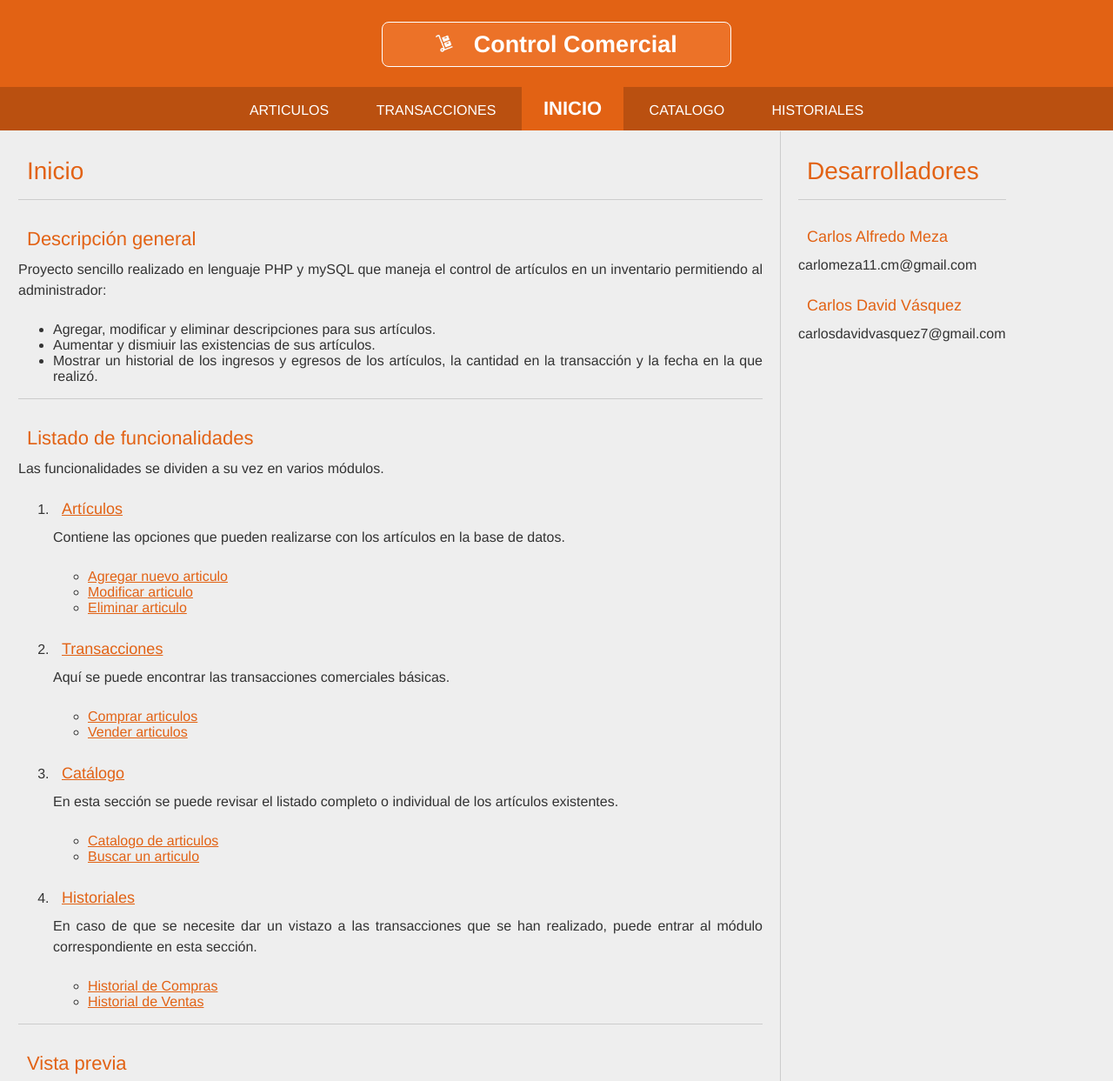
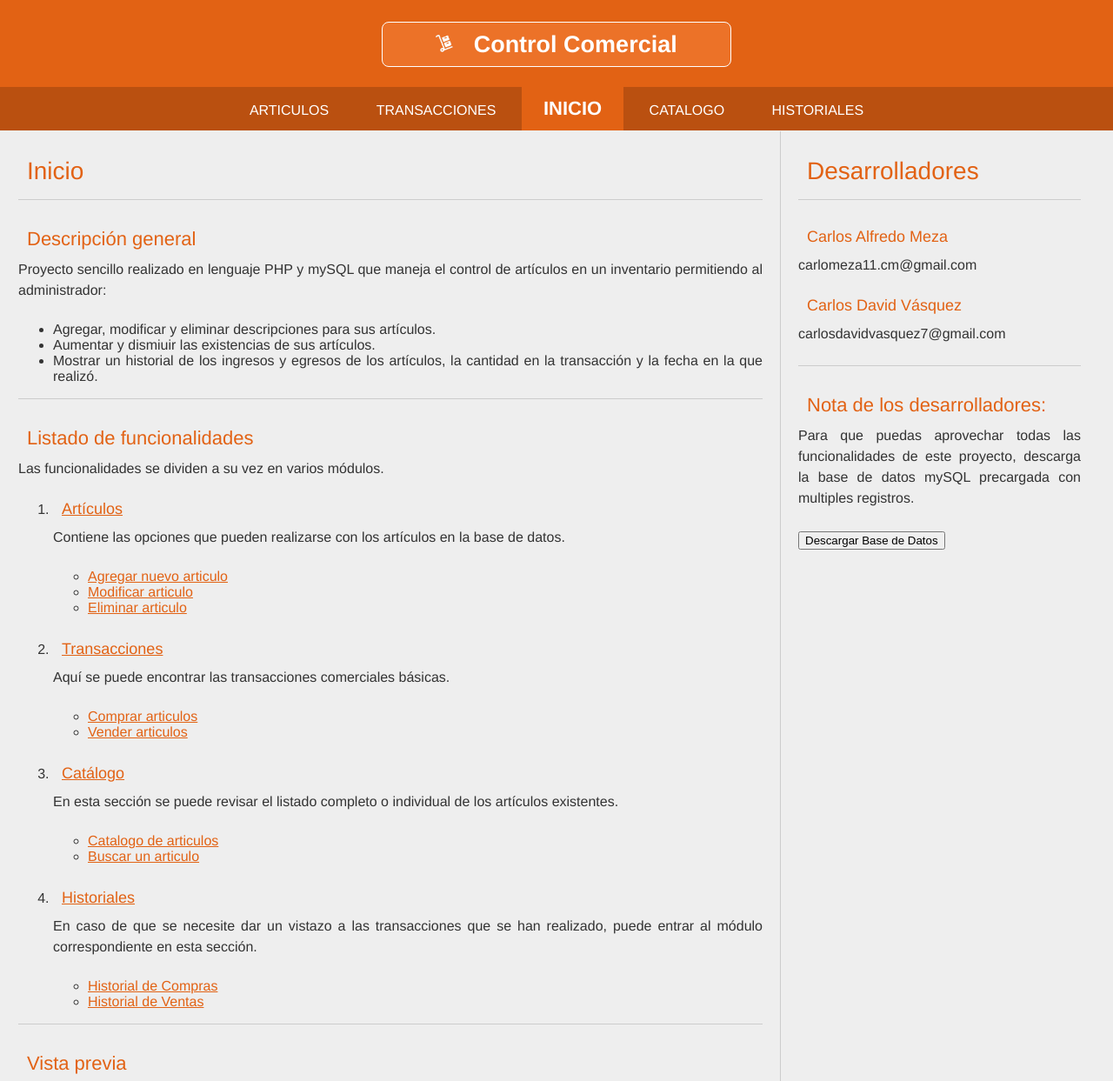
Before and after one commit to Kunai11/Inventario, a PHP site: page / in a window 1280 px wide. Shown: the top 1243 px of the page at 87% size. Run offline with PHP 8.4, Linux system fonts and the light colour scheme.

Commit message:
Cambio de Link

```diff
--- a/index.php
+++ b/index.php
@@ -71,7 +71,7 @@
 				</ol>
 				<hr>
 				<h3>Vista previa</h3>
-				<img src="img/preview.png">
+				<img src="img/vistaprevia.png">
 			</div>
 
 			<div class="contenido" id="der">
@@ -81,6 +81,10 @@
 				<p>carlomeza11.cm@gmail.com</p>
 				<h4>Carlos David Vásquez</h4>
 				<p>carlosdavidvasquez7@gmail.com</p>
+				<hr>
+				<h3>Nota de los desarrolladores:</h3>
+				<p>Para que puedas aprovechar todas las funcionalidades de este proyecto, descarga la base de datos mySQL precargada con multiples registros.</p>
+				<p><a href="descarga/inventario_1.2.sql.zip" download="inventario_1.2.zip"><input class="btn" type="button" name="descargarbd" value="Descargar Base de Datos"></a></p>
 			</div>
 		</div>
 		<div id="footer">
```
